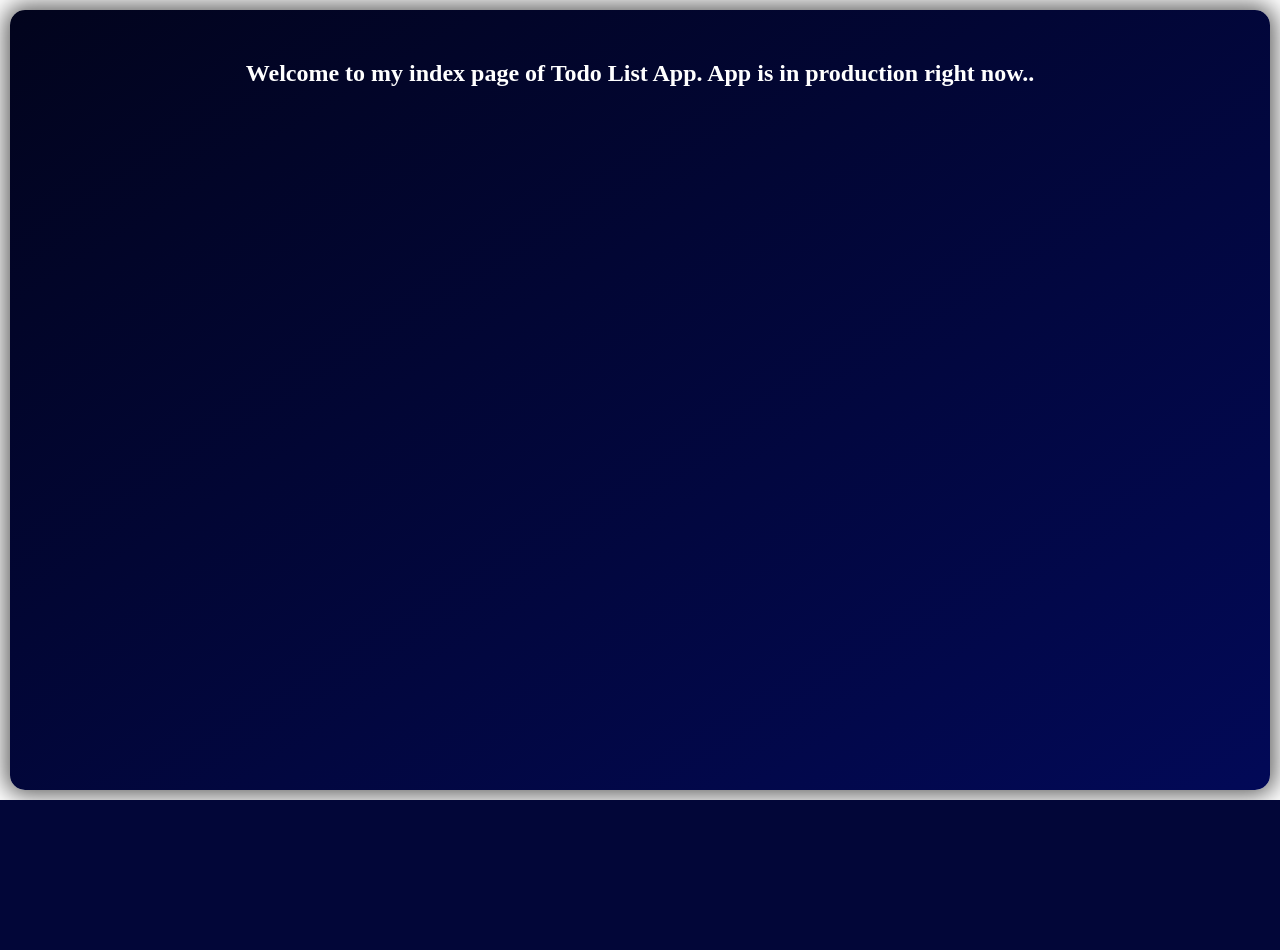
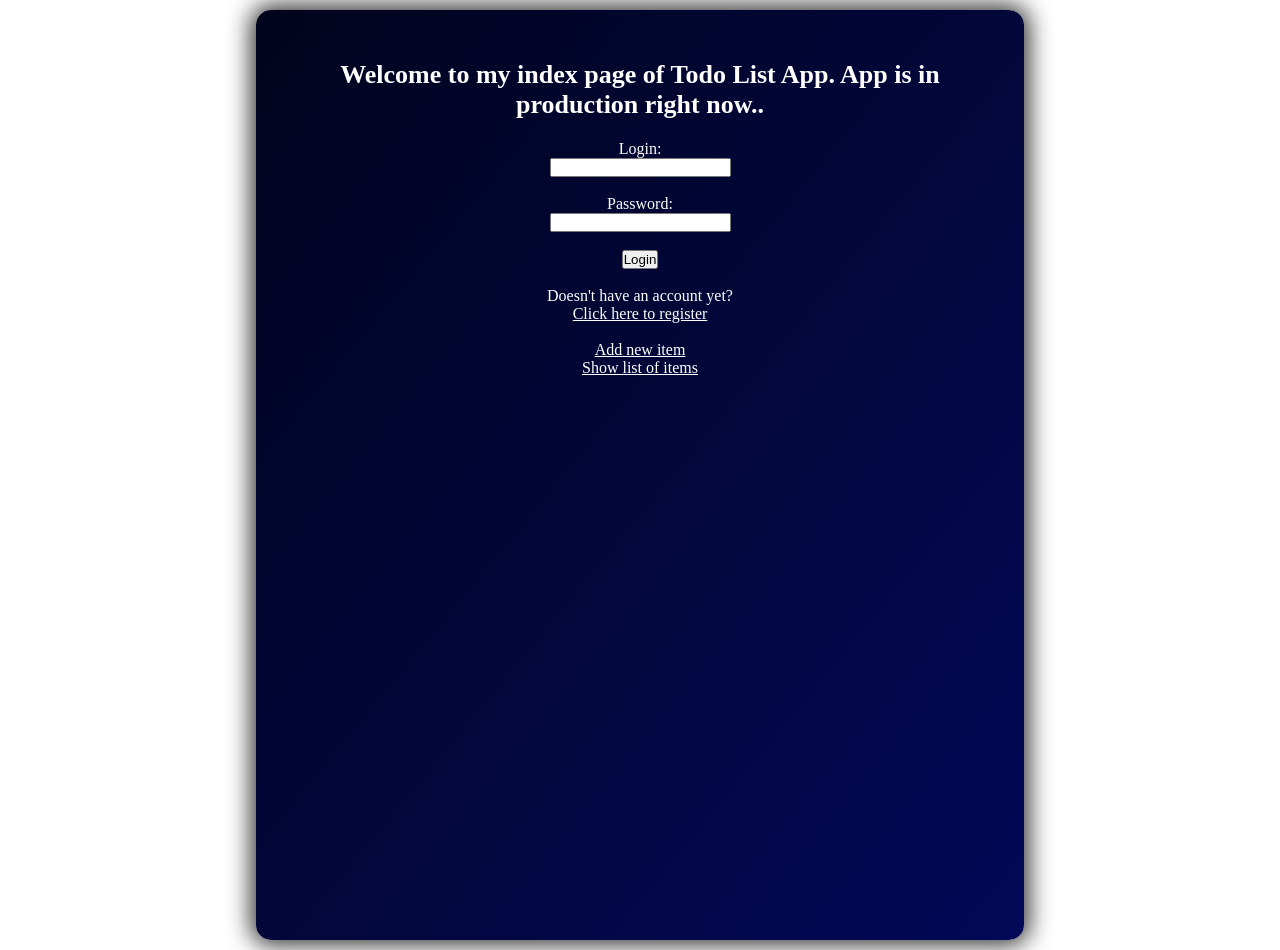
Before and after one commit to Damiant94/TodoList, a Django app: page /TodoList/ in a window 1280 px wide. Before the commit the page ends 800 px from the top, so only its background shows below. Run offline with Django 3.2, Linux system fonts and the light colour scheme.

Commit message:
added some views, templates

```diff
--- a/TodoList/TodoList/settings.py
+++ b/TodoList/TodoList/settings.py
@@ -106,7 +106,7 @@ AUTH_PASSWORD_VALIDATORS = [
 
 LANGUAGE_CODE = 'en-us'
 
-TIME_ZONE = 'UTC'
+TIME_ZONE = 'Europe/Warsaw'
 
 USE_I18N = True
 
--- a/TodoList/TodoListApp/static/TodoListApp/style.css
+++ b/TodoList/TodoListApp/static/TodoListApp/style.css
@@ -4,26 +4,108 @@
   box-sizing: border-box;
 }
 
+a {
+  color: #fff;
+}
+
+html {
+  overflow-y: scroll;
+}
+
+body {
+  display: flex;
+  justify-content: center;
+  align-items: center;
+  color: #fff;
+}
+
 .container {
-  -webkit-box-shadow: 0px 0px 23px 5px rgba(0,0,0,0.64);
-  -moz-box-shadow: 0px 0px 23px 5px rgba(0,0,0,0.64);
-  box-shadow: 0px 0px 23px 5px rgba(0,0,0,0.64);
+  -webkit-box-shadow: 0px 0px 23px 5px rgba(0, 0, 0, 0.8);
+  -moz-box-shadow: 0px 0px 23px 5px rgba(0,0,0,0.8);
+  box-shadow: 0px 0px 23px 5px rgba(0,0,0,0.8);
   border-radius: 15px;
   display: flex;
+  flex-direction: column;
   background: linear-gradient(to right bottom, #02041d, #020957);
-  height: calc(100vh - 20px);
+  width: 60vw;
+  min-width: 600px;
+  /* height: calc(100vh - 20px); */
+  min-height: 930px;
   padding: 50px;
   margin: 10px;
+  /* margin-left: auto;
+  margin-right: auto; */
 }
 
 .header {
+  display: flex;
+  justify-content: center;
+  align-items: center;
   width: 100%;
-  height: 100px;
-  /* border: 2px solid white; */
+  height: 60px;
   text-align: center;
+  /* border: 1px solid white; */
+  margin-bottom: 20px;
 }
 
 .header h1 {
   color: #fff;
-  font-size: 24px;
+  font-size: 26px;
+  /* border: 1px solid white; */
 }
+
+.main {
+  display: flex;
+  flex-direction: column;
+  align-items: center;
+}
+
+.main .todo-item,
+.main .new-todo-item {
+  display: flex;
+  flex-direction: column;
+  color: #fff;
+  height: 230px;
+  width: 500px;
+  border: 1px solid #fff;
+  margin-bottom: 20px;
+  padding: 20px;
+  border-radius: 20px;
+}
+
+.main .todo-item .todo-item-name,
+.main .new-todo-item .todo-item-name-input {
+  display: flex;
+  justify-content: center;
+  align-items: center;
+  margin-bottom: 10px;
+  border: 1px solid green;
+  height: 40px;
+  text-align: center;
+  font-size: 20px;
+}
+
+.main .todo-item .details,
+.main .new-todo-item .todo-item-details-input {
+  border: 1px solid green;
+  overflow-y: auto;
+  height: 110px;
+  padding: 20px;
+  text-align: justify;
+  resize: none;
+  margin-bottom: 10px;
+  font-size: 16px;
+}
+
+.main .date {
+  text-align: right;
+}
+
+.main .date-input {
+  margin-bottom: 10px;
+  height: 30px;
+}
+
+.main .submit {
+  width: 20%;
+}
--- a/TodoList/TodoListApp/templates/TodoListApp/index.html
+++ /dev/null
@@ -1,15 +0,0 @@
-{% extends "TodoListApp/layout.html" %}
-
-{% block body %}
-
-  <div class="container">
-    <header class="header">
-      <h1>Welcome to my index page of Todo List App. App is in production right now..</h1>
-    </header>
-    <main class="main">
-
-    </main>
-  </div>
-
-
-{% endblock %}
--- a/TodoList/TodoListApp/templates/TodoListApp/layout.html
+++ b/TodoList/TodoListApp/templates/TodoListApp/layout.html
@@ -14,5 +14,6 @@
   {% block body %}
 
   {% endblock %}
+  <script src="{% static 'TodoListApp/script.js' %}"></script>
 </body>
 </html>
--- /dev/null
+++ b/TodoList/TodoListApp/templates/TodoListApp/login.html
@@ -0,0 +1,26 @@
+{% extends "TodoListApp/layout.html" %}
+
+{% block body %}
+
+  <div class="container">
+    <header class="header">
+      <h1>Welcome to my index page of Todo List App. App is in production right now..</h1>
+    </header>
+    <main class="main">
+      <label for="login">Login:</label>
+      <input type="text" name="login">
+      <br>
+      <label for="login">Password:</label>
+      <input type="password" name="password">
+      <br>
+      <input type="submit" value="Login">
+      <br>
+      Doesn't have an account yet? <a href="{% url 'register' %}"> Click here to register</a>
+      <br>
+      <a href="{% url 'newitem' %}">Add new item</a>
+      <a href="{% url 'items' %}">Show list of items</a>
+    </main>
+  </div>
+
+
+{% endblock %}
--- a/TodoList/TodoListApp/urls.py
+++ b/TodoList/TodoListApp/urls.py
@@ -2,5 +2,8 @@ from django.urls import path
 from . import views
 
 urlpatterns = [
-    path("", views.index, name="index")
+    path("", views.login, name="login"),
+    path("items/", views.items, name="items"),
+    path("new/", views.newItem, name="newitem"),
+    path("register/", views.register, name="register")
 ]
--- a/TodoList/TodoListApp/views.py
+++ b/TodoList/TodoListApp/views.py
@@ -1,5 +1,14 @@
 from django.shortcuts import render
 
 # Create your views here.
-def index(request):
-    return render(request, "TodoListApp/index.html")
+def login(request):
+  return render(request, "TodoListApp/login.html")
+
+def items(request):
+  return render(request, "TodoListApp/items.html")
+
+def newItem(request):
+  return render(request, "TodoListApp/newitem.html")
+
+def register(request):
+  return render(request, "TodoListApp/register.html")
```
Also changed, not shown: TodoList/TodoListApp/templates/TodoListApp/items.html (added, +32 -0 lines), TodoList/TodoListApp/templates/TodoListApp/newitem.html (added, +23 -0 lines), TodoList/TodoListApp/templates/TodoListApp/register.html (added, +29 -0 lines), TodoList/TodoListApp/static/TodoListApp/script.js (added).
